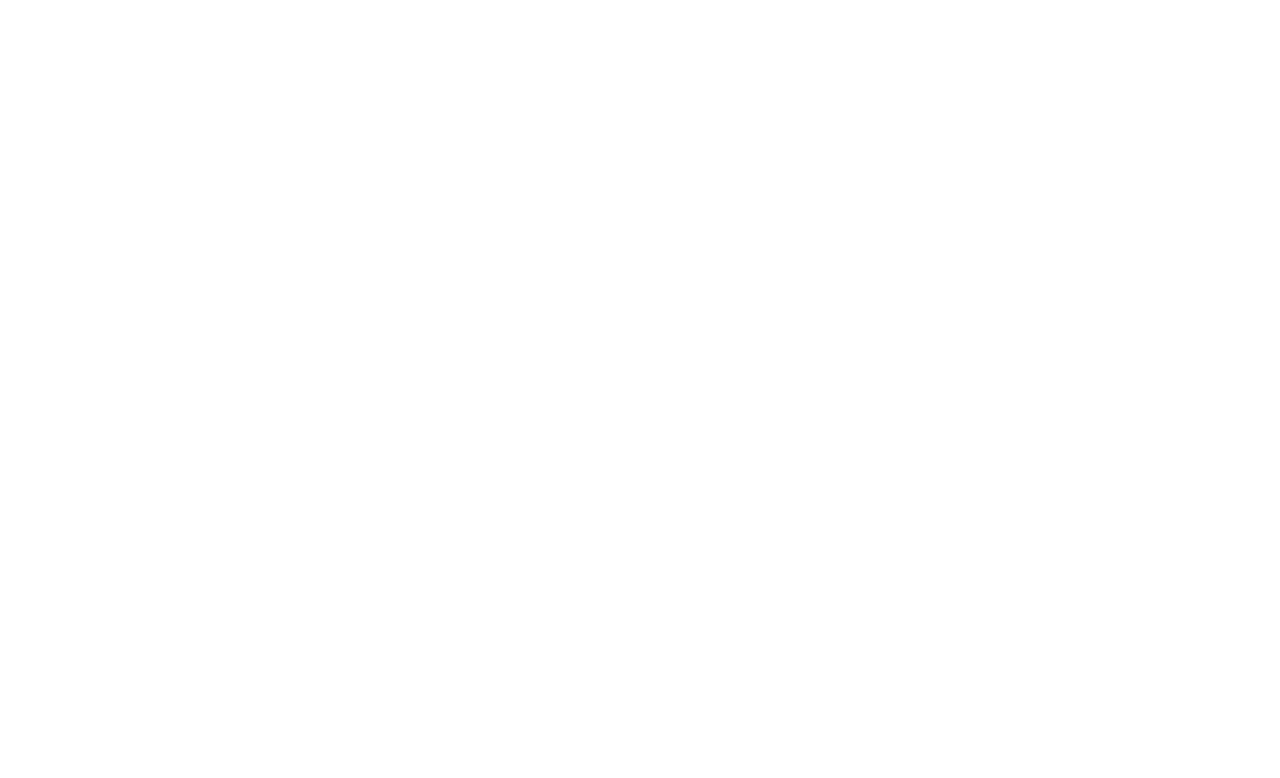
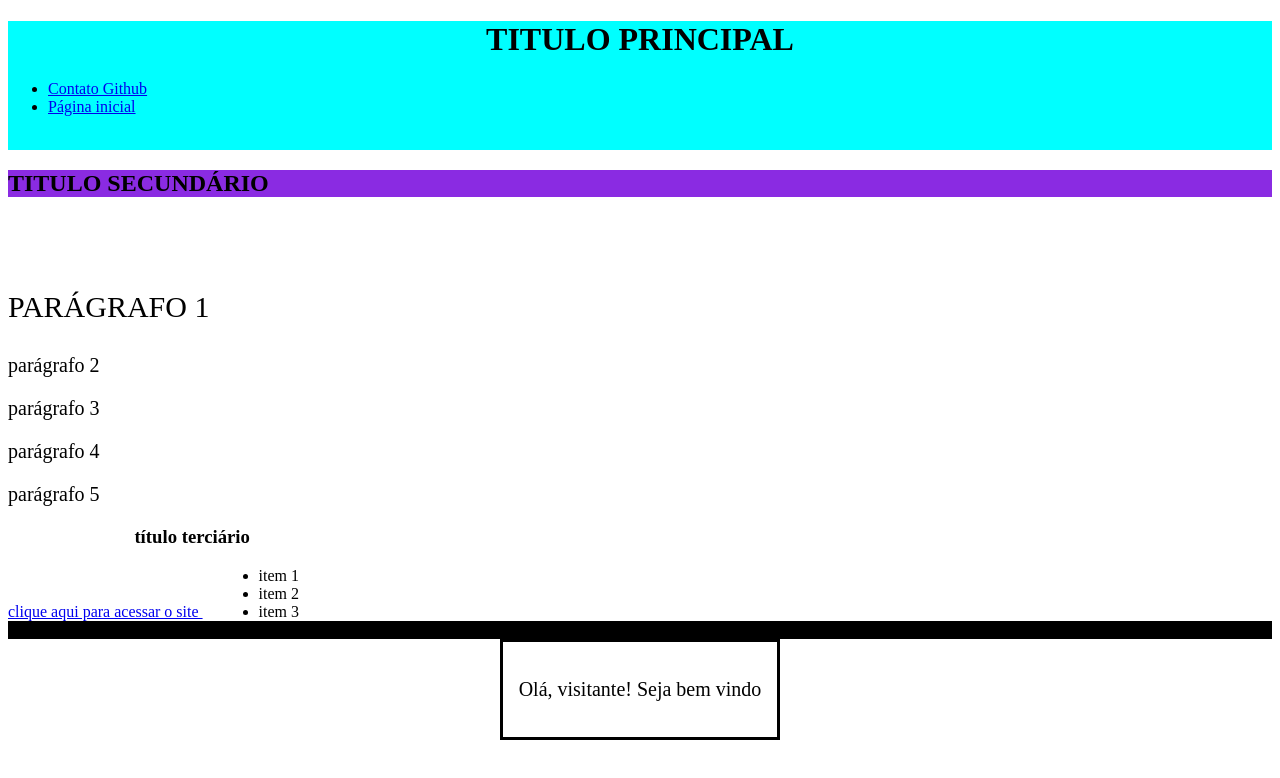
Before and after one commit to tenaou/gustavo, a plain HTML site: page gustavo.html in a window 1280 px wide. Drawn offline with Linux system fonts and the light colour scheme.

Commit message:
Update gustavo.html

```diff
--- a/gustavo.html
+++ b/gustavo.html
@@ -1,12 +1,48 @@
 <!DOCTYPE html>
-<html lang="en">
+<html lang="PT-BR">
 <head>
     <meta charset="UTF-8">
     <meta http-equiv="X-UA-Compatible" content="IE=edge">
-    <meta name="viewport" content="width=device-width, initial-scale=1.0">
+    <meta name="viewport" content="width=>, initial-scale=1.0">
     <title>Document</title>
+ <link rel="stylesheet" href="gustavo.css">
 </head>
+
 <body>
 
+    <header class="cabecalho">
+        <h1> TITULO PRINCIPAL</h1>
+        <nav>
+            <ul>
+                <li><a href="https://github.com/tenaou/gustavo/edit/main"> Contato Github </a> </li>
+                <li><a href="gustavo.html"> Página inicial </a></li>
+            </ul>
+        </nav>
+        <img src="" alt="">
+    </header>
+        <h2> TITULO SECUNDÁRIO </h2>
+        <p class="paragrafo1"> PARÁGRAFO 1 </p>
+        <div class="paragrafos">
+        <p> parágrafo 2</p>
+        <p> parágrafo 3</p>
+        </div>
+        <p> parágrafo 4 </p>
+        <p> parágrafo 5</p>
+        <h3> título terciário </h3>
+        <a href="LINK DO SITE"> clique aqui para acessar o site </a>
+        <ul class="lista">
+            <li> item 1 </li>
+                <li> item 2 </li>
+                <li>item 3</li>
+                </ul>
+    <img class="imagem" src="" alt="">
 </body>
+
+<footer>
+    Rodapé
+</footer>
+
+<dialog open>
+    <p> Olá, visitante! Seja bem vindo</p>
+</dialog>
 </html>
```
